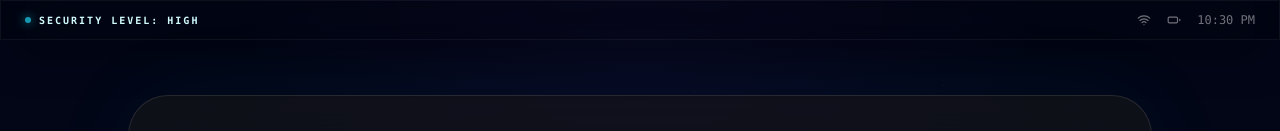
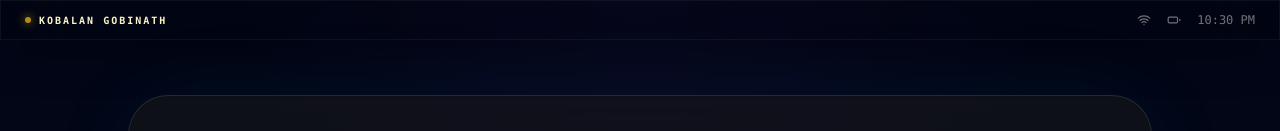
Before and after one commit to Gopifyo/gobinath-personal-website, a React (Vite) app: page / in a window 1280 px wide. Shown: the top 131 px of the page. Built offline with nearby package versions, Linux system fonts and the light colour scheme.

Commit message:
Replace 'Security Level: High' with 'Kobalan Gobinath' and update status bar colors

```diff
--- a/App.tsx
+++ b/App.tsx
@@ -191,8 +191,8 @@ const App: React.FC = () => {
           <div className="absolute top-0 w-full h-10 flex justify-between px-6 items-center z-20 glass-panel border-b border-white/5 bg-black/20">
             <div className="flex items-center gap-4">
               <div className="flex items-center gap-2">
-                <div className="w-1.5 h-1.5 bg-cyan-400 rounded-full animate-pulse shadow-[0_0_10px_#22d3ee]" />
-                <span className="text-[10px] font-mono font-bold text-cyan-100 tracking-[0.2em] uppercase">Security Level: High</span>
+                <div className="w-1.5 h-1.5 bg-amber-400 rounded-full animate-pulse shadow-[0_0_10px_#fbbf24]" />
+                <span className="text-[10px] font-mono font-bold text-amber-100 tracking-[0.2em] uppercase">Kobalan Gobinath</span>
               </div>
             </div>
             <div className="flex items-center gap-4 text-xs text-zinc-500 font-mono">
```
